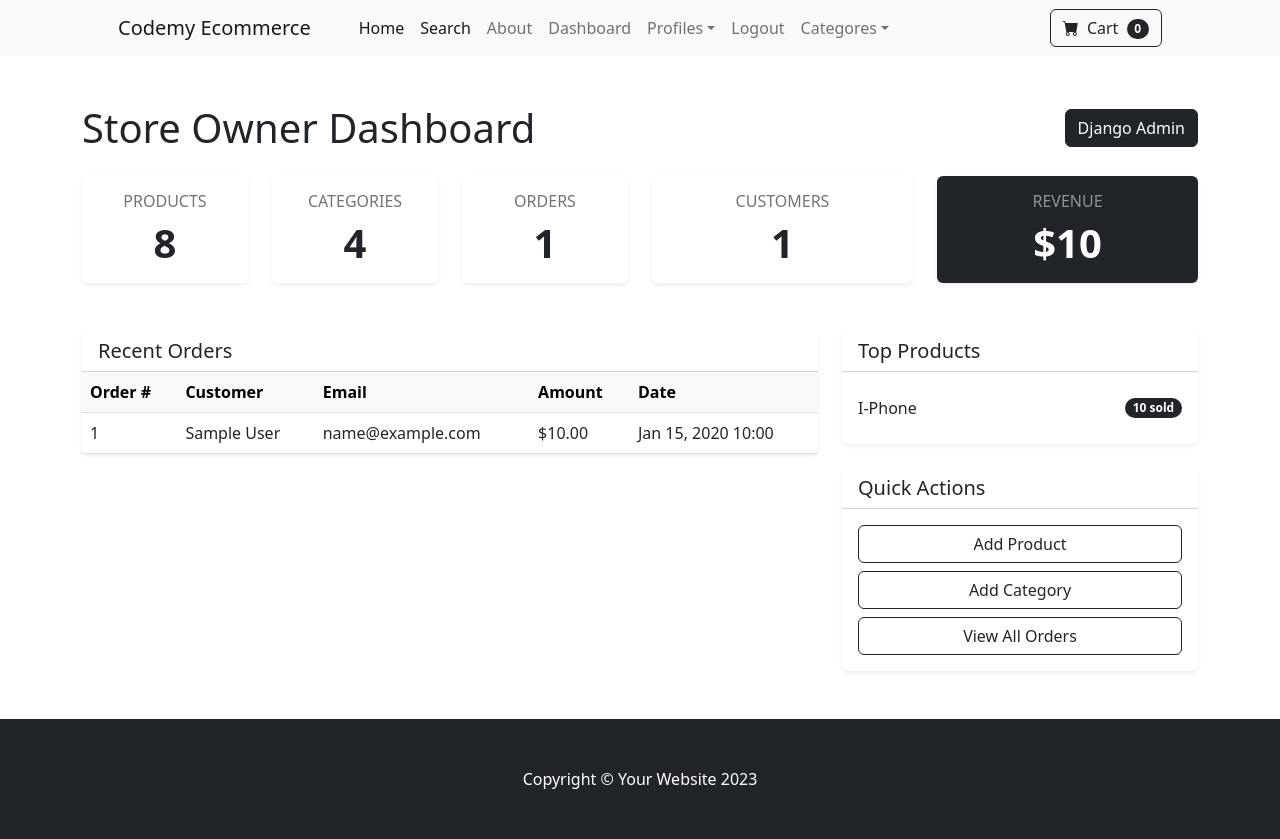
After one commit to triptit60/E-commerce.shopping, a Django app: page /admin-dashboard/ in a window 1280 px wide. The commit adds this page. Run offline with Django 5.2, Linux system fonts and the light colour scheme; a user stored in the database is signed in; data comes from the database, SQL or seed files in the repository; tables that the repository leaves empty hold one stand-in row (values such as "Sample post"); some libraries are stand-ins or nearby versions.

Commit message:
process of ordering done

```diff
--- a/accounts/templates/updateinfo.html
+++ b/accounts/templates/updateinfo.html
@@ -17,11 +17,17 @@
         			<div class="col-8">
 
         				<br/><br/>
+                        <strong>Billing Information</strong>
+                        <br></br><br></br>
 <form method="POST" action="{% url 'update_info' %}">
     {% csrf_token %}
 
       {{ form.as_p}}
       <br/><br/>
+ <strong>Shipping Information</strong>
+                        <br></br><br></br>
+  {{ shipping_form.as_p }}
+
       <button type='submit' class="btn btn-secondary">
         Update Profile
       </button>
--- a/payment/admin.py
+++ b/payment/admin.py
@@ -1,6 +1,8 @@
 from django.contrib import admin
-from .models import Payment,ShippingAddress
+from .models import ShippingAddress,Order,OrderItem
+
 
 # Register your models here.
-admin.site.register(Payment)
 admin.site.register(ShippingAddress)
+admin.site.register(Order)
+admin.site.register(OrderItem)
--- a/payment/models.py
+++ b/payment/models.py
@@ -1,9 +1,9 @@
-from django.db import models
 from django.db import models
 from django.contrib.auth.models import User
-from store.models import Product
+from store.models import Product,Order
 from django.db.models.signals import post_save, pre_save
 from django.dispatch import receiver
+from django.db.models.signals import post_save
 import datetime
 
 class ShippingAddress(models.Model):
@@ -25,4 +25,44 @@ class ShippingAddress(models.Model):
 	def __str__(self):
 		return f'Shipping Address - {str(self.id)}'
 
-# Create your models here.
+	#Create a user Shipping Address by default when user signs up
+def create_shipping(sender, instance, created, **kwargs):
+	if created:
+		user_shipping = ShippingAddress(user=instance)
+		user_shipping.save()
+
+# Automate the profile thing
+post_save.connect(create_shipping, sender=User)
+
+# Create Order Model
+class Order(models.Model):
+	# Foreign Key
+	user = models.ForeignKey(User, on_delete=models.CASCADE, null=True, blank=True)
+	full_name = models.CharField(max_length=250)
+	email = models.EmailField(max_length=250)
+	shipping_address = models.TextField(max_length=15000)
+	amount_paid = models.DecimalField(max_digits=7, decimal_places=2)
+	date_ordered = models.DateTimeField(auto_now_add=True)
+
+	def __str__(self):
+		return f'Order - {str(self.id)}'
+
+# Auto Add shipping Date
+
+
+
+
+
+# Create Order Items Model
+class OrderItem(models.Model):
+	# Foreign Keys
+	order = models.ForeignKey(Order, on_delete=models.CASCADE, null=True)
+	product = models.ForeignKey(Product, on_delete=models.CASCADE, null=True)
+	user = models.ForeignKey(User, on_delete=models.CASCADE, null=True, blank=True)
+
+	quantity = models.PositiveBigIntegerField(default=1)
+	price = models.DecimalField(max_digits=7, decimal_places=2)
+
+
+	def __str__(self):
+		return f'Order Item - {str(self.id)}'
--- a/payment/urls.py
+++ b/payment/urls.py
@@ -4,6 +4,7 @@ urlpatterns = [
           path('payment', views.Payment_Success, name='payment_success'),
           path('checkout', views.checkout, name='checkout'),
           path('billing_info', views.billing_info, name='billing_info'),
+          path('process_order', views.process_order, name='process_order'),
 
 
 ]
--- a/store/models.py
+++ b/store/models.py
@@ -76,11 +76,11 @@ class Product(models.Model):
 class Order(models.Model):
    product=models.ForeignKey(Product, on_delete=models.CASCADE)
    customer=models.ForeignKey(Customer, on_delete=models.CASCADE)
-   quamtity =models.IntegerField(default=1)
+   quantity =models.IntegerField(default=1)
    address= models.CharField(max_length=100, default='', blank=True)
    phone=models.CharField(max_length=10, default='', blank=True)
    date=models.DateTimeField(default=datetime.datetime.today)
    status= models.BooleanField(default=False)
 
    def __str__(self):
-     return self.product
+     return self.product.name
--- /dev/null
+++ b/store/templates/store/admin_dashboard.html
@@ -0,0 +1,126 @@
+{% extends "store/base.html" %}
+
+{% block content %}
+<div class="container py-5">
+    <div class="d-flex justify-content-between align-items-center mb-4">
+        <h1 class="mb-0">Store Owner Dashboard</h1>
+        <a href="/admin/" class="btn btn-dark">Django Admin</a>
+    </div>
+
+    <div class="row g-4 mb-5">
+        <div class="col-md-4 col-lg-2">
+            <div class="card text-center h-100 border-0 shadow-sm">
+                <div class="card-body">
+                    <h6 class="text-muted text-uppercase">Products</h6>
+                    <p class="display-6 fw-bold mb-0">{{ total_products }}</p>
+                </div>
+            </div>
+        </div>
+        <div class="col-md-4 col-lg-2">
+            <div class="card text-center h-100 border-0 shadow-sm">
+                <div class="card-body">
+                    <h6 class="text-muted text-uppercase">Categories</h6>
+                    <p class="display-6 fw-bold mb-0">{{ total_categories }}</p>
+                </div>
+            </div>
+        </div>
+        <div class="col-md-4 col-lg-2">
+            <div class="card text-center h-100 border-0 shadow-sm">
+                <div class="card-body">
+                    <h6 class="text-muted text-uppercase">Orders</h6>
+                    <p class="display-6 fw-bold mb-0">{{ total_orders }}</p>
+                </div>
+            </div>
+        </div>
+        <div class="col-md-4 col-lg-3">
+            <div class="card text-center h-100 border-0 shadow-sm">
+                <div class="card-body">
+                    <h6 class="text-muted text-uppercase">Customers</h6>
+                    <p class="display-6 fw-bold mb-0">{{ total_customers }}</p>
+                </div>
+            </div>
+        </div>
+        <div class="col-md-4 col-lg-3">
+            <div class="card text-center h-100 border-0 shadow-sm bg-dark text-white">
+                <div class="card-body">
+                    <h6 class="text-white-50 text-uppercase">Revenue</h6>
+                    <p class="display-6 fw-bold mb-0">${{ total_revenue }}</p>
+                </div>
+            </div>
+        </div>
+    </div>
+
+    <div class="row g-4">
+        <div class="col-lg-8">
+            <div class="card border-0 shadow-sm">
+                <div class="card-header bg-white">
+                    <h5 class="mb-0">Recent Orders</h5>
+                </div>
+                <div class="card-body p-0">
+                    {% if recent_orders %}
+                    <div class="table-responsive">
+                        <table class="table table-hover mb-0">
+                            <thead class="table-light">
+                                <tr>
+                                    <th>Order #</th>
+                                    <th>Customer</th>
+                                    <th>Email</th>
+                                    <th>Amount</th>
+                                    <th>Date</th>
+                                </tr>
+                            </thead>
+                            <tbody>
+                                {% for order in recent_orders %}
+                                <tr>
+                                    <td>{{ order.id }}</td>
+                                    <td>{{ order.full_name }}</td>
+                                    <td>{{ order.email }}</td>
+                                    <td>${{ order.amount_paid }}</td>
+                                    <td>{{ order.date_ordered|date:"M d, Y H:i" }}</td>
+                                </tr>
+                                {% endfor %}
+                            </tbody>
+                        </table>
+                    </div>
+                    {% else %}
+                    <p class="p-4 mb-0 text-muted">No orders yet.</p>
+                    {% endif %}
+                </div>
+            </div>
+        </div>
+
+        <div class="col-lg-4">
+            <div class="card border-0 shadow-sm mb-4">
+                <div class="card-header bg-white">
+                    <h5 class="mb-0">Top Products</h5>
+                </div>
+                <div class="card-body">
+                    {% if top_products %}
+                    <ul class="list-group list-group-flush">
+                        {% for item in top_products %}
+                        <li class="list-group-item d-flex justify-content-between align-items-center px-0">
+                            {{ item.product__name|default:"Unknown Product" }}
+                            <span class="badge bg-dark rounded-pill">{{ item.total_sold }} sold</span>
+                        </li>
+                        {% endfor %}
+                    </ul>
+                    {% else %}
+                    <p class="mb-0 text-muted">No sales data yet.</p>
+                    {% endif %}
+                </div>
+            </div>
+
+            <div class="card border-0 shadow-sm">
+                <div class="card-header bg-white">
+                    <h5 class="mb-0">Quick Actions</h5>
+                </div>
+                <div class="card-body d-grid gap-2">
+                    <a href="/admin/store/product/add/" class="btn btn-outline-dark">Add Product</a>
+                    <a href="/admin/store/category/add/" class="btn btn-outline-dark">Add Category</a>
+                    <a href="/admin/payment/order/" class="btn btn-outline-dark">View All Orders</a>
+                </div>
+            </div>
+        </div>
+    </div>
+</div>
+{% endblock %}
--- a/store/templates/store/navbar.html
+++ b/store/templates/store/navbar.html
@@ -13,6 +13,9 @@
 
 
             {% if user.is_authenticated %}
+                {% if user.is_staff %}
+                <li class="nav-item"><a class="nav-link" href="{% url 'admin_dashboard' %}">Dashboard</a></li>
+                {% endif %}
                        <li class="nav-item dropdown">
                             <a class="nav-link dropdown-toggle" id="navbarDropdown" href="#" role="button" data-bs-toggle="dropdown" aria-expanded="false">Profiles</a>
                             <ul class="dropdown-menu" aria-labelledby="navbarDropdown">
--- a/store/urls.py
+++ b/store/urls.py
@@ -4,4 +4,5 @@ urlpatterns = [
           path('', views.home, name='home'),
           path('about/', views.about, name='about'),
           path('search/', views.search, name='search'),
+          path('admin-dashboard/', views.admin_dashboard, name='admin_dashboard'),
 ]
--- a/store/views.py
+++ b/store/views.py
@@ -1,9 +1,11 @@
 from django.shortcuts import redirect, render
 from django.http import HttpResponse
-from .models import Product
+from .models import Product, Category, Profile
 from django.contrib.auth import authenticate, login, logout
 from django.contrib import messages
-from django.db.models import Q
+from django.contrib.admin.views.decorators import staff_member_required
+from django.db.models import Q, Sum
+from payment.models import Order, OrderItem
 
 def home(request):
     products = Product.objects.all()
@@ -29,3 +31,29 @@ def search(request):
 			return render(request, "store/search.html", {'searched':searched})
 	else:
 		return render(request, "store/search.html", {})
+
+
+@staff_member_required
+def admin_dashboard(request):
+	total_products = Product.objects.count()
+	total_categories = Category.objects.count()
+	total_orders = Order.objects.count()
+	# Count registered store customers (Profile is created on user signup)
+	total_customers = Profile.objects.count()
+	total_revenue = Order.objects.aggregate(total=Sum('amount_paid'))['total'] or 0
+	recent_orders = Order.objects.select_related('user').order_by('-date_ordered')[:10]
+	top_products = (
+		OrderItem.objects.values('product__name')
+		.annotate(total_sold=Sum('quantity'))
+		.order_by('-total_sold')[:5]
+	)
+
+	return render(request, 'store/admin_dashboard.html', {
+		'total_products': total_products,
+		'total_categories': total_categories,
+		'total_orders': total_orders,
+		'total_customers': total_customers,
+		'total_revenue': total_revenue,
+		'recent_orders': recent_orders,
+		'top_products': top_products,
+	})
```
Also changed, not shown: accounts/views.py (+18 -6 lines), payment/forms.py (+14 -0 lines), payment/templates/payment/process_order.html (renamed from products/templates/product.html, +80 -82 lines), payment/views.py (+200 -82 lines), db.sqlite3, payment/migrations/0002_order_orderitem.py (added), store/migrations/0004_rename_quamtity_order_quantity.py (added).
